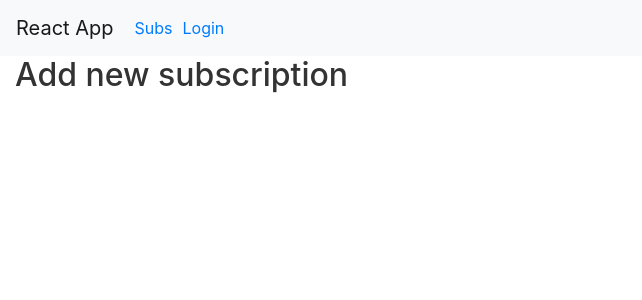
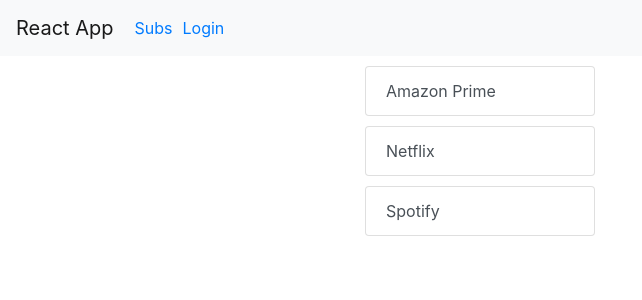
Before and after one commit to aardaipek/subscriptions-web-react, a React (Create React App) app: page /home in a window 1280 px wide. Shown: the top 300 px of the page, without its empty margins (0-642 px from the left). Built offline with nearby package versions, Linux system fonts and the light colour scheme; no server answers.

Commit message:
state logic updated and login form fixed

```diff
--- a/src/components/Form.js
+++ b/src/components/Form.js
@@ -1,6 +1,11 @@
 import { Form, Button, Col } from "react-bootstrap";
 
-function FormCard() {
+function FormCard(props) {
+
+  function tryLogin(){
+    props.login("true");
+  }
+
   return (
     <Form className="">
       <Form.Group controlId="formBasicEmail">
@@ -13,7 +18,7 @@
         <Form.Control type="password" placeholder="Password" />
       </Form.Group>
       <Col className="text-center">
-        <Button className="" variant="primary" type="submit">
+        <Button onClick={tryLogin} className="" variant="primary">
           Try Login
         </Button>
       </Col>
--- a/src/components/Subscription.js
+++ b/src/components/Subscription.js
@@ -1,28 +1,14 @@
 import { useState } from "react";
 import { Button, ListGroup, Row, Col, Container } from "react-bootstrap";
 
-import SubscriptionDetail from "./SubscriptionDetail";
-
 function Subscription(props) {
-  const [isDetailOpen, setOpenDetail] = useState(false);
-  const [itemClickCount, setClickCount] = useState(0);
-
-
   function openSubDetail() {
-    if(itemClickCount > 0){
-      setClickCount(0);
-      setOpenDetail(false)
-    }else{
-      setClickCount(1)
-      setOpenDetail(true);
-    }
+    props.detail(props.sub);
   }
 
   return (
     <div style={layoutStyle}>
       <Container>
-        <Row>
-          <Col>
         <ListGroup as="ul">
           <ListGroup.Item
             action
@@ -33,15 +19,6 @@
             {props.sub.title}
           </ListGroup.Item>
         </ListGroup>
-          </Col>
-          <Col md={8}>
-            {isDetailOpen ? (
-              <SubscriptionDetail record={props.sub}></SubscriptionDetail>
-            ) : (
-              <div></div>
-            )}
-          </Col>
-        </Row>
       </Container>
     </div>
   );
--- a/src/components/SubscriptionDetail.js
+++ b/src/components/SubscriptionDetail.js
@@ -1,20 +1,28 @@
 import { Button, ListGroup, Row, Col,Card, Container } from "react-bootstrap";
 
 function SubscriptionDetail(props) {
+
   return (
-    <Container>
-      <Card>
-        <Card.Header as="h5">{props.record.title}</Card.Header>
+    <Container style={layoutStyle}>
+      <Card style={cardStyle}>
+        <Card.Header className="text-center" as="h5">{props.record.title}</Card.Header>
         <Card.Body>
           <Card.Title>{props.record.payCycle}</Card.Title>
           <Card.Text>{props.record.type}</Card.Text>
-          <Card.Text>{props.record.currency}</Card.Text>
+          <Card.Text>{props.record.currency == "usd" ? '💲' : "tl"}</Card.Text>
           <Card.Text>{props.record.total}</Card.Text>
-          <Button variant="info">Edit</Button>
+          <Button variant="info">Update</Button>
         </Card.Body>
       </Card>
     </Container>
   );
 }
 
+const layoutStyle = {
+  marginTop: "10px",
+};
+const cardStyle= {
+  borderRadius: "10px"
+}
+
 export default SubscriptionDetail;
--- a/src/components/SubscriptionList.js
+++ b/src/components/SubscriptionList.js
@@ -6,7 +6,7 @@
     <Container fluid>
       <div>
         {props.subscriptions.map((sub, index) => {
-          return <Subscription key={index} sub={sub} />;
+          return <Subscription detail = {props.detail} key={index} sub={sub} />;
         })}
       </div>
     </Container>
--- a/src/pages/LoginPage.js
+++ b/src/pages/LoginPage.js
@@ -1,16 +1,26 @@
+import { useState } from "react";
 import { Container, Col, Row, Card } from "react-bootstrap";
 import FormCard from "../components/Form";
 
 function Login() {
+  const [isLoggedIn, setIsLoggedIn] = useState(false);
+  const [token, setToken] = useState("");
+
+
+  function tryLogin(token){
+    setIsLoggedIn(true);
+  }
+
   return (
     <Container>
       <Row>
         <Col></Col>
         <Col>
           <Card style={cardStyle}>
+            {!isLoggedIn && <span style={registerTextStyle} className="text-right text-primary">Register Here <span>➡️</span></span>}
             <Card.Body>
               <Card.Title className="text-center text-primary">Login</Card.Title>
-              <FormCard></FormCard>
+              <FormCard login={tryLogin}></FormCard>
             </Card.Body>
           </Card>
         </Col>
@@ -20,6 +30,10 @@
   );
 }
 
+const registerTextStyle = {
+  fontSize:'12px',
+  cursor:'pointer'
+}
 const cardStyle= {
   'marginTop':'15px',
   "borderRadius":"40px"
--- a/src/pages/SubscriptionsPage.js
+++ b/src/pages/SubscriptionsPage.js
@@ -1,10 +1,18 @@
 import SubscriptionList from "../components/SubscriptionList";
-import { Container } from "react-bootstrap";
+import { Container, Row, Col } from "react-bootstrap";
 import { useState, useEffect } from "react";
+import SubscriptionDetail from "../components/SubscriptionDetail";
 
 function SubscriptionsPage() {
   const [isloading, setIsLoading] = useState(true);
   const [loadedSubscriptions, setLoadedSubscriptions] = useState([]);
+  const [title, setTitle] = useState({});
+  const [isDetailClicked, setDetailClicked] = useState(false);
+
+  const openDetail = (title) => {
+    setDetailClicked(true);
+    setTitle(title);
+  };
 
   useEffect(async () => {
     setIsLoading(true);
@@ -17,13 +25,13 @@
       .then((response) => {
         return response.json();
       })
-      .then(
-        (data) => {
+      .then((data) => {
         setIsLoading(false);
         setLoadedSubscriptions(data);
-      }).catch((err) => {
-          setIsLoading(false);
-          setLoadedSubscriptions([]);
+      })
+      .catch((err) => {
+        setIsLoading(false);
+        setLoadedSubscriptions([]);
       });
   }, []);
 
@@ -35,11 +43,46 @@
     );
   }
 
-  if (loadedSubscriptions && !isloading) {
-    if (loadedSubscriptions.length > 0)
+  const offlineData = [
+    {
+      title: "Amazon Prime",
+      payCycle: "01.01.2001",
+      currency: "usd",
+      total: "9.99",
+      type: "movie,shopping",
+    },
+    {
+      title: "Netflix",
+      payCycle: "02.02.2001",
+      currency: "tl",
+      total: "19.99",
+      type: "movie",
+    },
+    {
+      title: "Spotify",
+      payCycle: "03.03.2010",
+      currency: "tl",
+      total: "29.99",
+      type: "music",
+    },
+  ];
+
+  if (offlineData && !isloading) {
+    if (offlineData.length > 0)
       return (
         <Container fluid>
-          <SubscriptionList subscriptions={loadedSubscriptions} />
+          <Row>
+            <Col md={3}></Col>
+            <Col md={3}>
+              <SubscriptionList subscriptions={offlineData} detail={openDetail} />
+            </Col>
+            <Col md={4}>
+              {isDetailClicked && (
+                <SubscriptionDetail record={title}></SubscriptionDetail>
+              )}
+            </Col>
+            <Col md={2}></Col>
+          </Row>
         </Container>
       );
     else
@@ -49,7 +92,6 @@
         </Container>
       );
   }
-
 }
 
 export default SubscriptionsPage;
```
Lines whose indentation alone changed are shown as unchanged.
